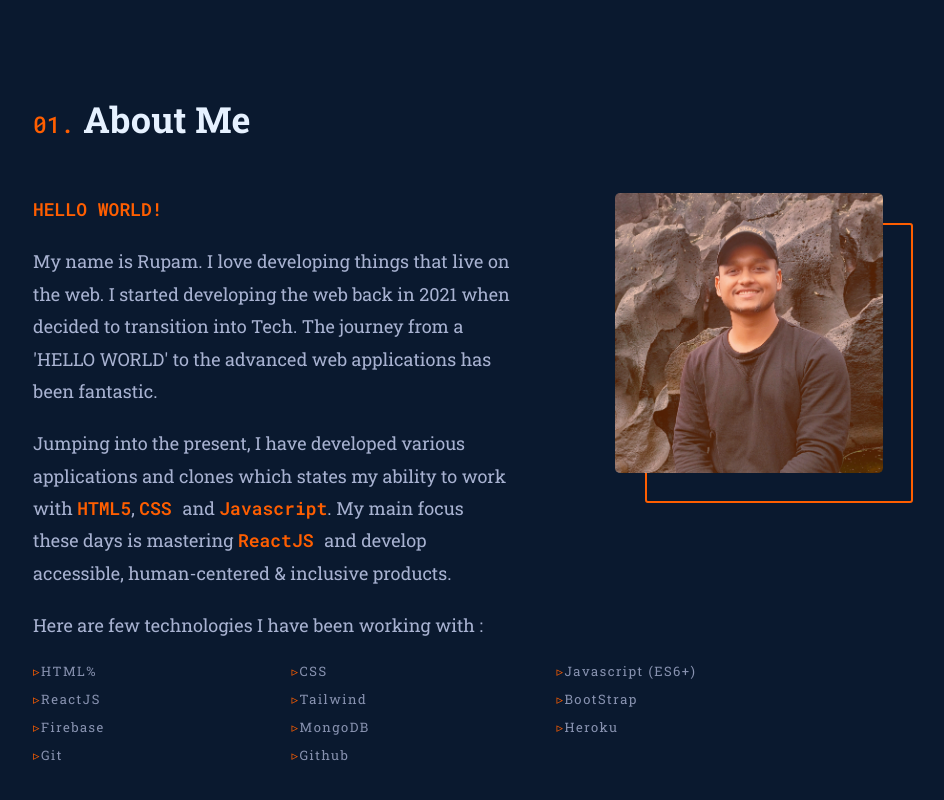
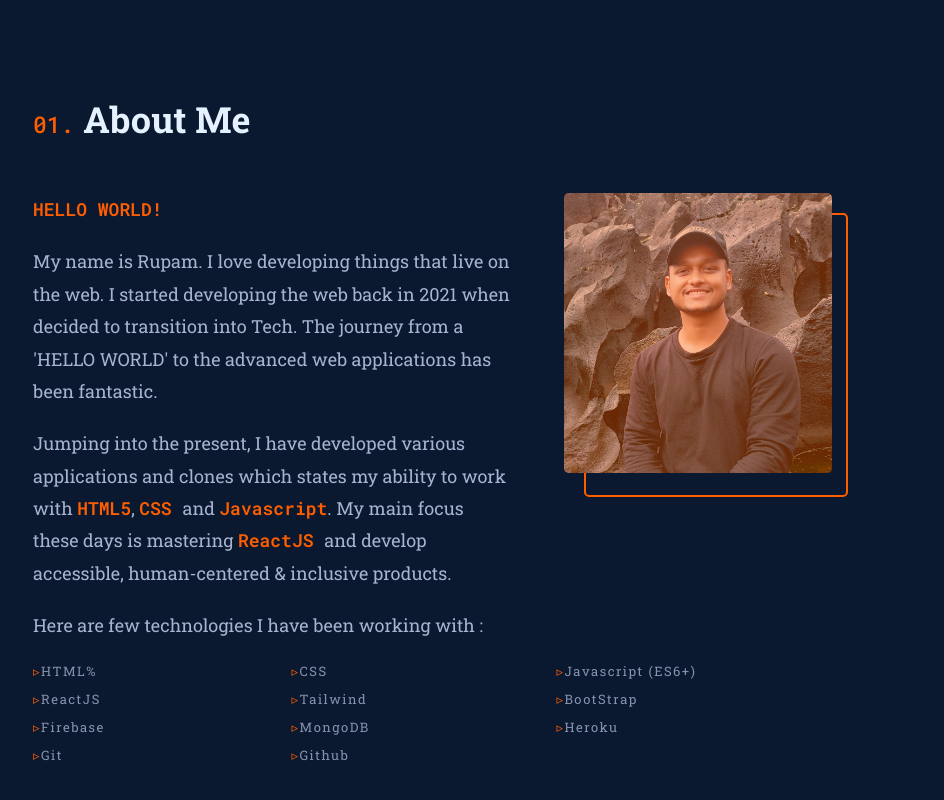
Before and after one commit to rupamsutar/Portfolio, a React (Create React App) app: page / in a window 1280 px wide. Shown: the part 851-1651 px from the top of the page, without its empty margins (182-1126 px from the left). Built offline with nearby package versions, Linux system fonts and the light colour scheme.

Commit message:
Image section finally fixed

```diff
--- a/src/Components/AboutMe/AboutMe.js
+++ b/src/Components/AboutMe/AboutMe.js
@@ -27,10 +27,20 @@ const AboutMe = () => {
                         Here are few technologies I have been working with :
                     </p>
                 </div>
+
                 <div className={classes.imageSection}>
+                    <div className={classes.image}></div>
+                    <div className={classes.imageColor}></div>
+                </div>
+
+
+                {/* <div className={classes.imageSection}>
                     <div className={classes.imageColor}></div>
                     <div className={classes.border}></div>
                     <div className={classes.image}></div>
+                </div> */}
+                <div>
+
                 </div>
             </div>
             <ul className={classes.topics}>
--- a/src/Components/AboutMe/AboutMe.module.css
+++ b/src/Components/AboutMe/AboutMe.module.css
@@ -22,53 +22,77 @@
     color: #ff5e00;
 }
 
+
+
+/* Image Section */
+
 .imageSection {
     height: 280px;
     width: 268px;
     position: relative;
 }
 
-
-
-.imageColor {
+.image {
+    background-image: url('../../Assets/ProfileImg.jpg');
+    background-size: cover;
+    /* background-color: rgb(255, 94, 0, 0.7); */
     height: 280px;
     width: 268px;
-    background-color: #ff5e00;
-    opacity: 0.3;
+    opacity: 0.6;
+    border-radius: 5px;
+
     position: absolute;
     top: 0;
     left: 0;
+
+    z-index: 1;
+    transition: all 0.2s ease-out;
+}
+
+.image:hover {
+    opacity: 1;
+}
+
+.imageSection::after {
+    content: "";
+    display: inline-block;
+    height: 280px;
+    width: 260px;
+
+    border: 2px solid #ff5e00;
+    border-radius: 5px;
+    transform: translate(20px, 20px);
+
+    position: absolute;
+    top: 0;
+    left: 0;
+
+    z-index: -2;
+    transition: all 0.2s ease-out;
+}
+
+.imageSection:hover::after {
+    transform: translate(15px, 15px);
+}
+
+.imageColor {
+    background-color: rgb(255, 94, 0, 1);
+    height: 280px;
+    width: 268px;
     border-radius: 5px;
 
-    transition: all 0.7s;
-}
-.imageColor:hover {
-    opacity: 0;
+    position: absolute;
+    top: 0;
+    left: 0;
+    z-index: -1;
+
+    transition: all 0.2s ease-out;
 }
 
-.image {
-    height: 280px;
-    width: 268px;
-    background-image:url("../../Assets/ProfileImg.jpg");
-    background-size: cover;
-    background-position: top;
-    border-radius: 5px;
-}
 
-.border {
-    height: 280px;
-    width: 268px;
-    border: 2px solid #ff5e00;
-    border-radius: 3px;
-    position: absolute;
-    top:30px;
-    z-index: -1;
-    left: 30px;
-}
 
-.border:hover {
-    transform: translate(-10px, -10px);
-}
+
+/* Topic Section */
 
 .topics {
     display: grid;
```
Also changed, not shown: src/Assets/ProfileImg.jpg.
